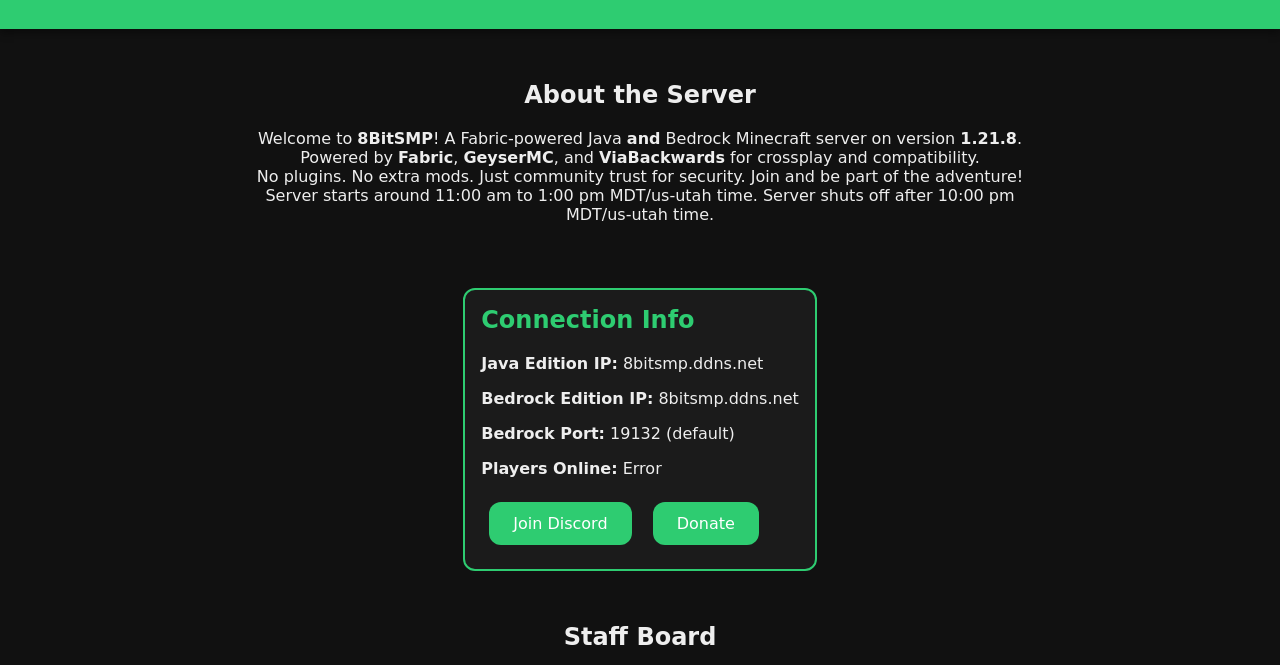
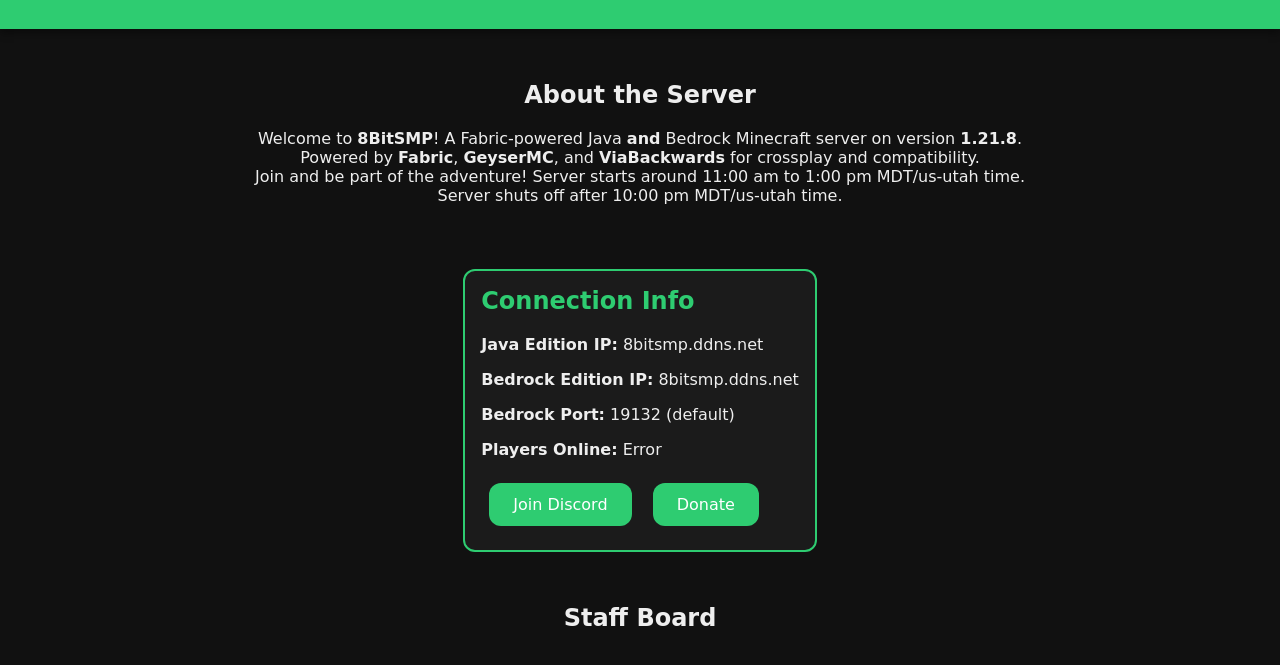
Before and after one commit to zacsGAMES/8bitsmplanding, a plain HTML site: page index.html in a window 1280 px wide. Shown: the part 92-757 px from the top of the page. Drawn offline with Linux system fonts and the light colour scheme; no server answers.

Commit message:
Update index.html

```diff
--- a/index.html
+++ b/index.html
@@ -110,7 +110,7 @@
     <h2>About the Server</h2>
     <p>Welcome to <strong>8BitSMP</strong>! A Fabric-powered Java <strong>and</strong> Bedrock Minecraft server on version <strong>1.21.8</strong>. <br>
     Powered by <strong>Fabric</strong>, <strong>GeyserMC</strong>, and <strong>ViaBackwards</strong> for crossplay and compatibility.<br>
-    No plugins. No extra mods. Just community trust for security. Join and be part of the adventure! Server starts around 11:00 am to 1:00 pm MDT/us-utah time. Server shuts off after 10:00 pm MDT/us-utah time.</p>
+     Join and be part of the adventure! Server starts around 11:00 am to 1:00 pm MDT/us-utah time. Server shuts off after 10:00 pm MDT/us-utah time.</p>
   </section>
 
   <section class="server-info">
```
